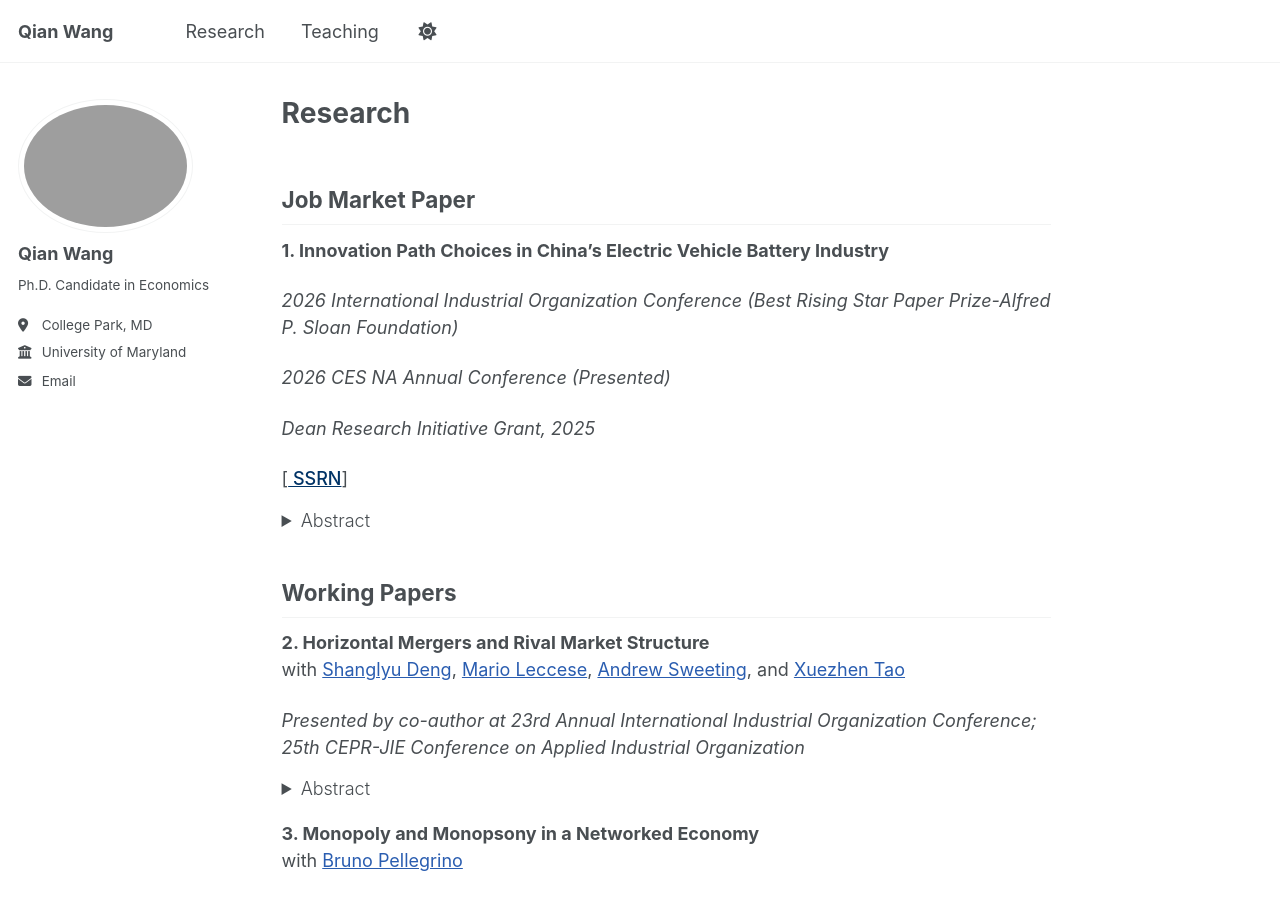
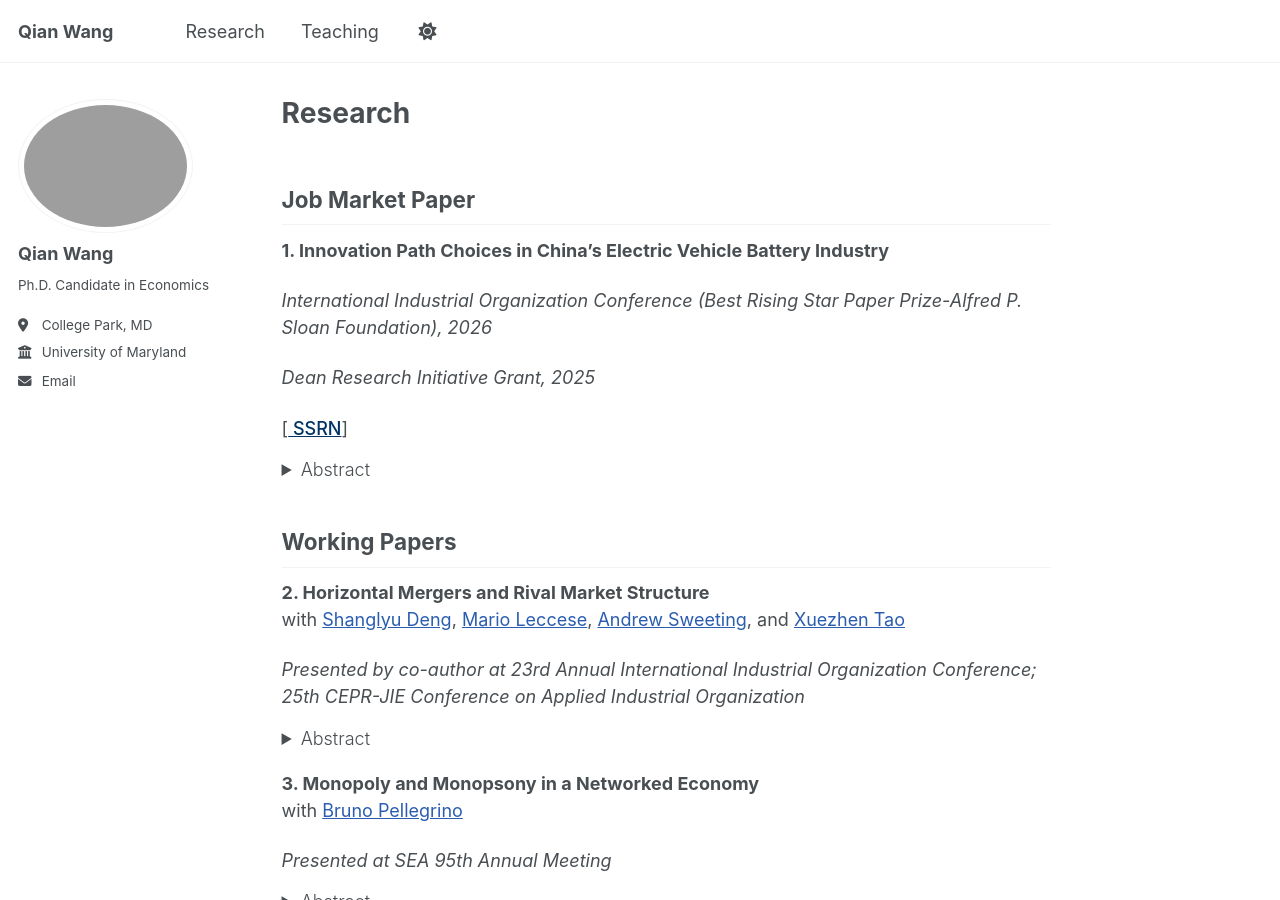
Before and after one commit to qwang819/qwang819.github.io, a Jekyll site: the page built from _pages/research.md, in a window 1280 px wide and 900 px high. Built offline with Jekyll 4.4.1, drawn with Linux system fonts in a browser that asks for light colours; a script that is not in the unit is left out.

Commit message:
Update research.md

```diff
--- a/_pages/research.md
+++ b/_pages/research.md
@@ -9,12 +9,9 @@ layout: single
 
 **1. Innovation Path Choices in China’s Electric Vehicle Battery Industry**
 
-*2026 International Industrial Organization Conference (Best Rising Star Paper Prize-Alfred P. Sloan Foundation)*
-
-*2026 CES NA Annual Conference (Presented)*
+*International Industrial Organization Conference (Best Rising Star Paper Prize-Alfred P. Sloan Foundation), 2026*
 
 *Dean Research Initiative Grant, 2025*
-
 
 
 [<a href="https://papers.ssrn.com/sol3/papers.cfm?abstract_id=6168655" style="color:#003366; font-weight:550">
```
